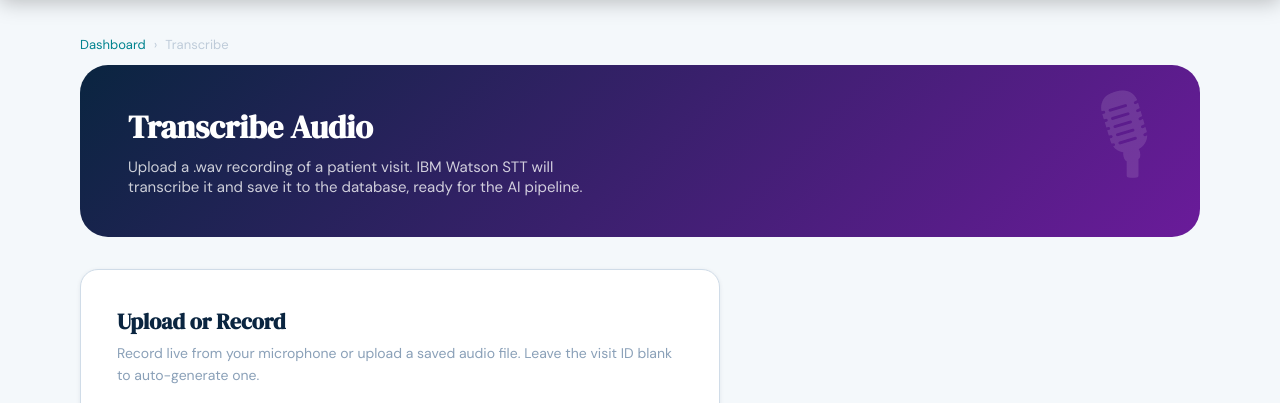
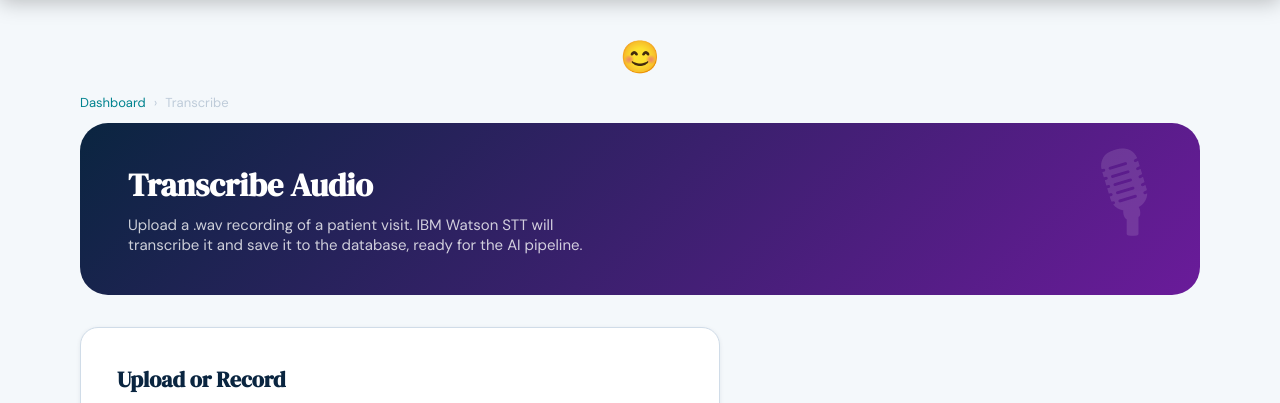
Before and after one commit to karlboyd3/ai-doctor-project, a Flask app: page /transcribe in a window 1280 px wide. Shown: the part 64-467 px from the top of the page. Run offline with Flask 3, Linux system fonts and the light colour scheme; the visitor is signed in with stand-in values (Sample User, id 1).

Commit message:
test: add smiley face to top of all pages

```diff
--- a/templates/base.html
+++ b/templates/base.html
@@ -451,6 +451,7 @@
   </nav>
 
   <main>
+    <div style="font-size:32px;text-align:center;margin-bottom:16px;">😊</div>
     {% with messages = get_flashed_messages(with_categories=true) %}
       {% if messages %}
         {% for category, message in messages %}
```
